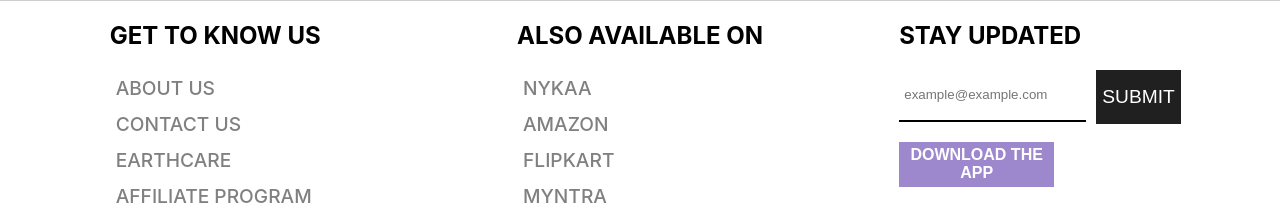
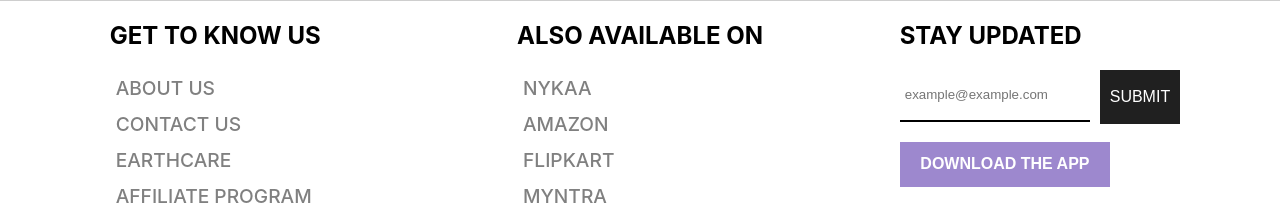
Before and after one commit to shubhamkr2/dot-and-key-project, a React (Create React App) app in the folder client/: page / in a window 1280 px wide. Shown: the part 4282-4487 px from the top of the page. Built offline with nearby package versions, Linux system fonts and the light colour scheme.

Commit message:
footer css updated

```diff
--- a/client/src/Styles/Footer.module.css
+++ b/client/src/Styles/Footer.module.css
@@ -39,19 +39,19 @@
 .row .submit_btn {
   display: block;
   height: 54px;
-  width: 30%;
+  width: 31%;
   background-color: rgb(32, 32, 32);
   color: white;
-  font-size: 1.2rem;
+  font-size: 1rem;
   cursor: pointer;
   border: none;
 }
 .row .submit_btn:hover {
   background-color: black;
-  font-size: 1.4rem;
+  font-size: 1.1rem;
 }
 .row .download_app_btn {
-  width: 55%;
+  width: 75%;
   height: 45px;
   background-color: #9d88ce;
   border: none;
@@ -62,7 +62,7 @@
 }
 .row .download_app_btn:hover {
   background-color: #7d61be;
-  font-size: 1.2rem;
+  font-size: 1.1rem;
 }
 .social_links {
   display: flex;
```
